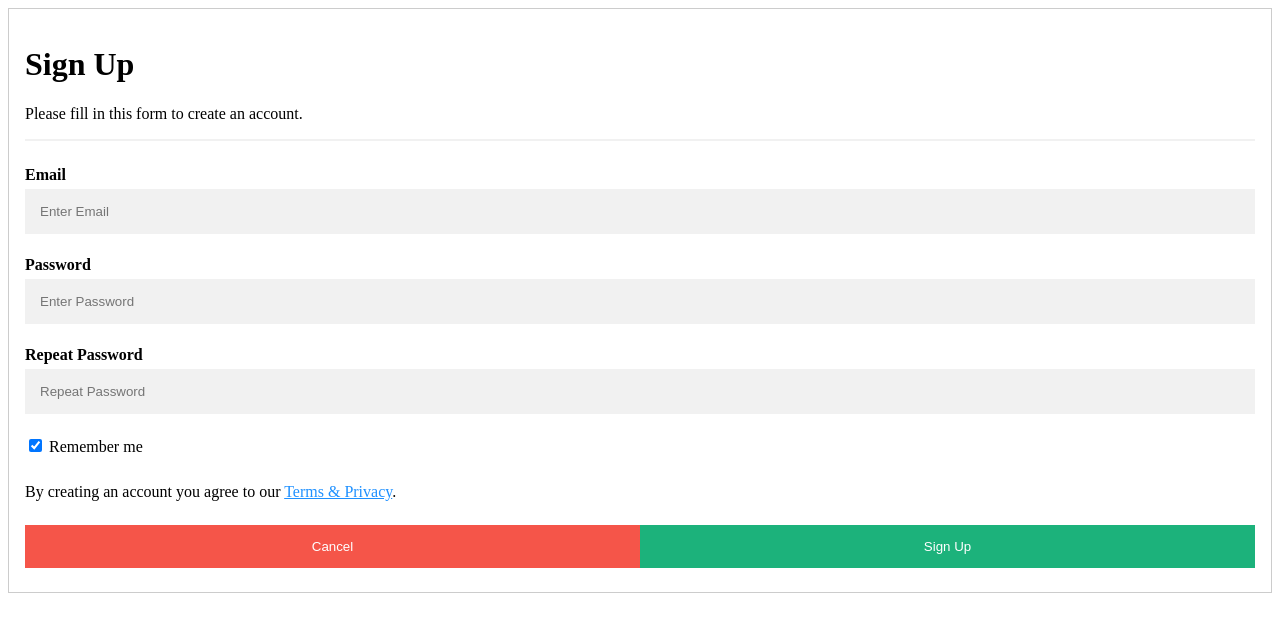
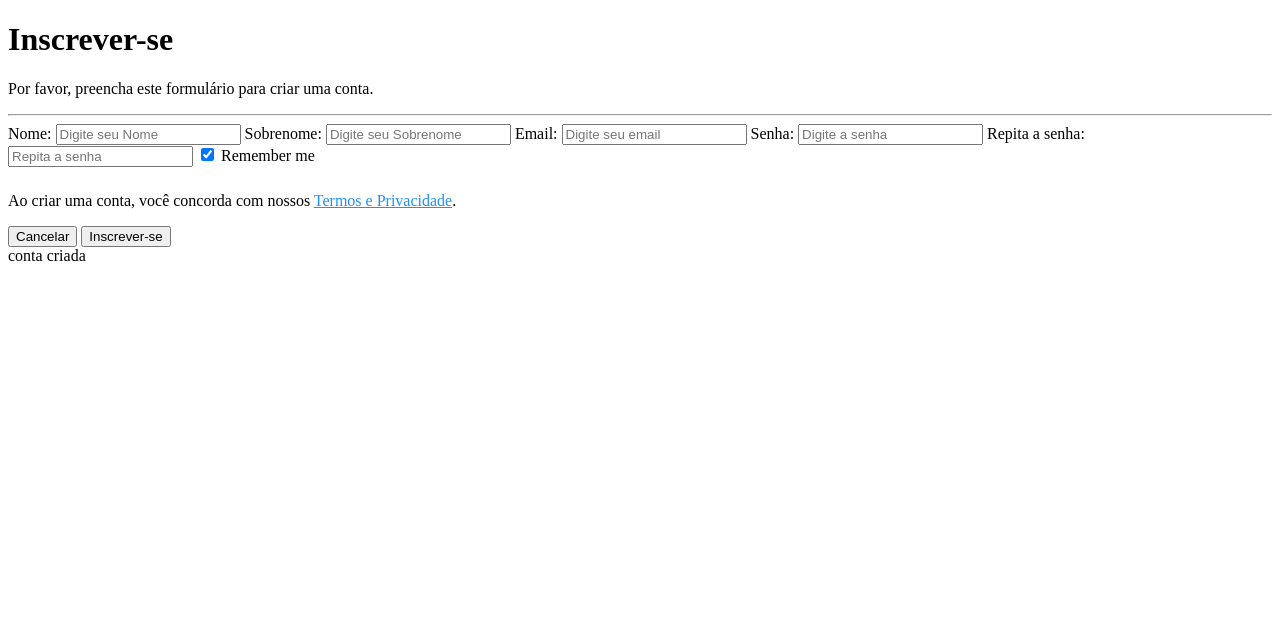
Before and after one commit to Zikaduh/Restaurants, a PHP site: page /login.php in a window 1280 px wide. Shown: the top 632 px of the page. Run offline with PHP 8.4, Linux system fonts and the light colour scheme; tables that the repository leaves empty or names only in its code hold one stand-in row (values such as "Sample post").

Commit message:
Criando classes e o sistema de cadastro.

```diff
--- /dev/null
+++ b/classes/accountClass.php
@@ -0,0 +1,41 @@
+<?php
+    class Pessoa
+    {
+
+        public function criarConta($nome, $email, $senha)
+        {
+        try
+            {
+            global $pdo;
+
+
+                //verificar email
+                $sql = $pdo->prepare("select id from account where email = :email");
+                $sql->bindParam(":email", $email);
+                $sql->execute();
+                if($sql->rowCount() > 0)
+                {
+                    echo "esse email já existe";
+                    return false;
+                }
+                else
+                {
+                    $sql = $pdo->prepare("insert into account (nome, email, senha) values (:nome, :email, :senha)");
+                    $sql->bindParam(":nome", $nome);
+                    $sql->bindParam(":email", $email);
+                    $sql->bindParam(":senha", $senha);
+                    $sql->execute();
+                    echo "conta criada";
+                    return true;
+                }
+
+            }
+            catch(PDOException $err)
+            {
+                echo "erro".$err;
+            }
+        }
+    }
+
+
+?>
--- /dev/null
+++ b/config.php
@@ -0,0 +1,15 @@
+<?php
+
+
+    //conexão com o banco de dados
+
+    try
+    {
+        $pdo = new PDO("mysql:host=localhost;dbname=restaurante", "root", "");
+    }
+    catch(PDOException $err)
+    {
+        echo "não foi possivel conectar:".$err->getMessage();
+        exit();
+    }
+?>
--- a/login.php
+++ b/login.php
@@ -1,41 +1,59 @@
 <!DOCTYPE html>
-<html lang="en">
+<html lang="pt-br">
 <head>
     <meta charset="UTF-8">
     <meta http-equiv="X-UA-Compatible" content="IE=edge">
     <meta name="viewport" content="width=device-width, initial-scale=1.0">
     <title>Document</title>
-    <link rel="stylesheet" href="Stylers/login.css">
 </head>
 <body>
 
-<form action="action_page.php" style="border:1px solid #ccc">
+<form action="action_page.php" method="post">
   <div class="container">
-    <h1>Sign Up</h1>
-    <p>Please fill in this form to create an account.</p>
+    <h1>Inscrever-se</h1>
+    <p>Por favor, preencha este formulário para criar uma conta.</p>
     <hr>
+    <label for="primeiro_nome">Nome:</label>
+    <input type="text" placeholder="Digite seu Nome" nome="nome" required>
 
-    <label for="email"><b>Email</b></label>
-    <input type="text" placeholder="Enter Email" name="email" required>
+    <label for="sobrenome">Sobrenome:</label>
+    <input type="text" placeholder="Digite seu Sobrenome" nome="sobrenome" required>
 
-    <label for="psw"><b>Password</b></label>
-    <input type="password" placeholder="Enter Password" name="psw" required>
+    <label for="email">Email:</label>
+    <input type="text" placeholder="Digite seu email" name="email" required>
 
-    <label for="psw-repeat"><b>Repeat Password</b></label>
-    <input type="password" placeholder="Repeat Password" name="psw-repeat" required>
+    <label for="senha">Senha:</label>
+    <input type="senha" placeholder="Digite a senha" name="senha" required>
+
+    <label for="repetir_senha">Repita a senha:</label>
+    <input type="password" placeholder="Repita a senha" name="repetir_senha" required>
 
     <label>
       <input type="checkbox" checked="checked" name="remember" style="margin-bottom:15px"> Remember me
     </label>
 
-    <p>By creating an account you agree to our <a href="#" style="color:dodgerblue">Terms & Privacy</a>.</p>
+    <p>Ao criar uma conta, você concorda com nossos <a href="#" style="color:dodgerblue">Termos e Privacidade</a>.</p>
 
     <div class="clearfix">
-      <button type="button" class="cancelbtn">Cancel</button>
-      <button type="submit" class="signupbtn">Sign Up</button>
+      <button type="button" class="cancelbtn">Cancelar</button>
+      <button type="submit" value="cadastrar" class="signupbtn">Inscrever-se</button>
     </div>
   </div>
 </form>
 
 </body>
 </html>
+
+
+
+<?php
+  require_once("config.php");
+  require_once("classes/accountClass.php");
+
+    $p = new Pessoa();
+
+    $p->criarConta("null","vitoar@hotmail.com","21321312");
+
+
+
+?>
```
Also changed, not shown: createaccount.php (added, +30 -0 lines).
